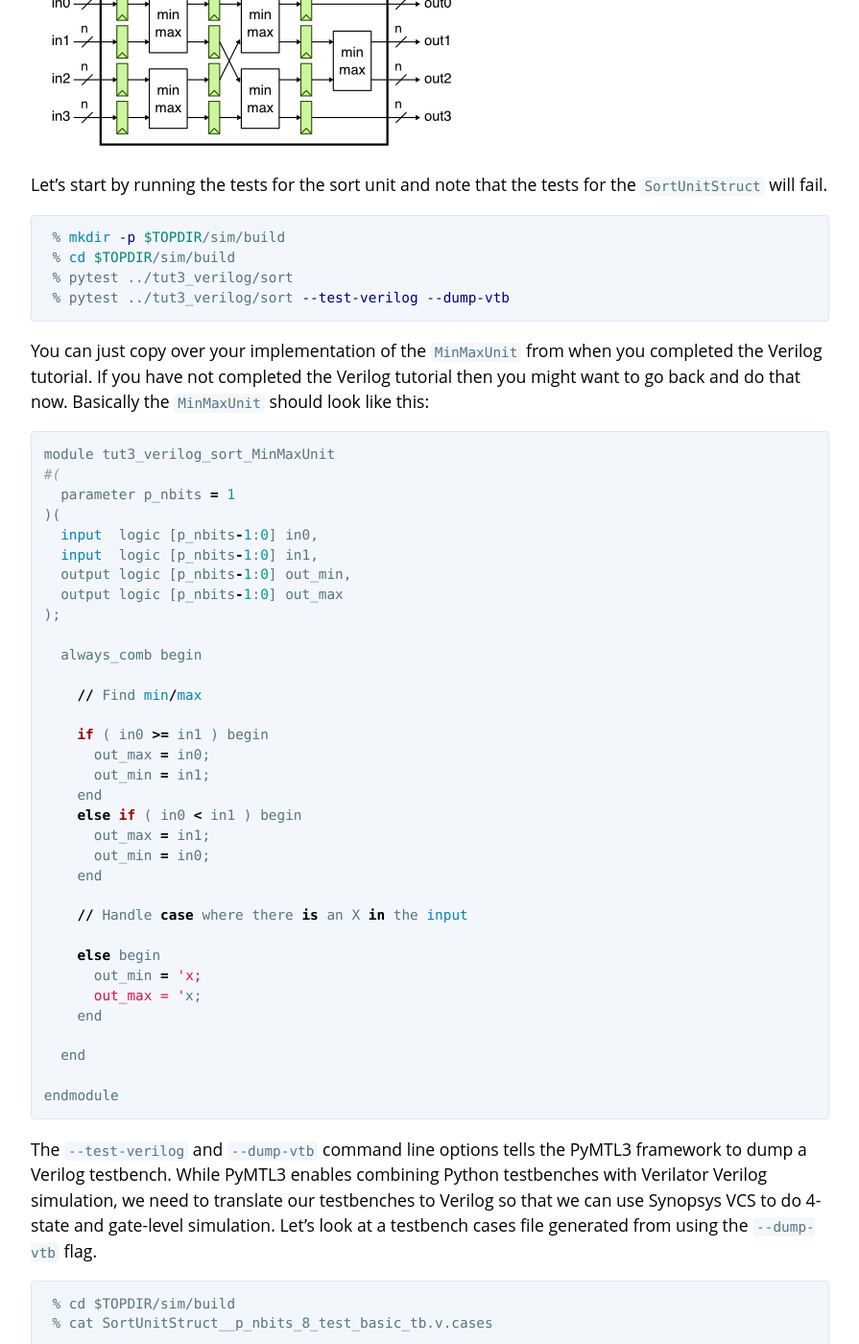
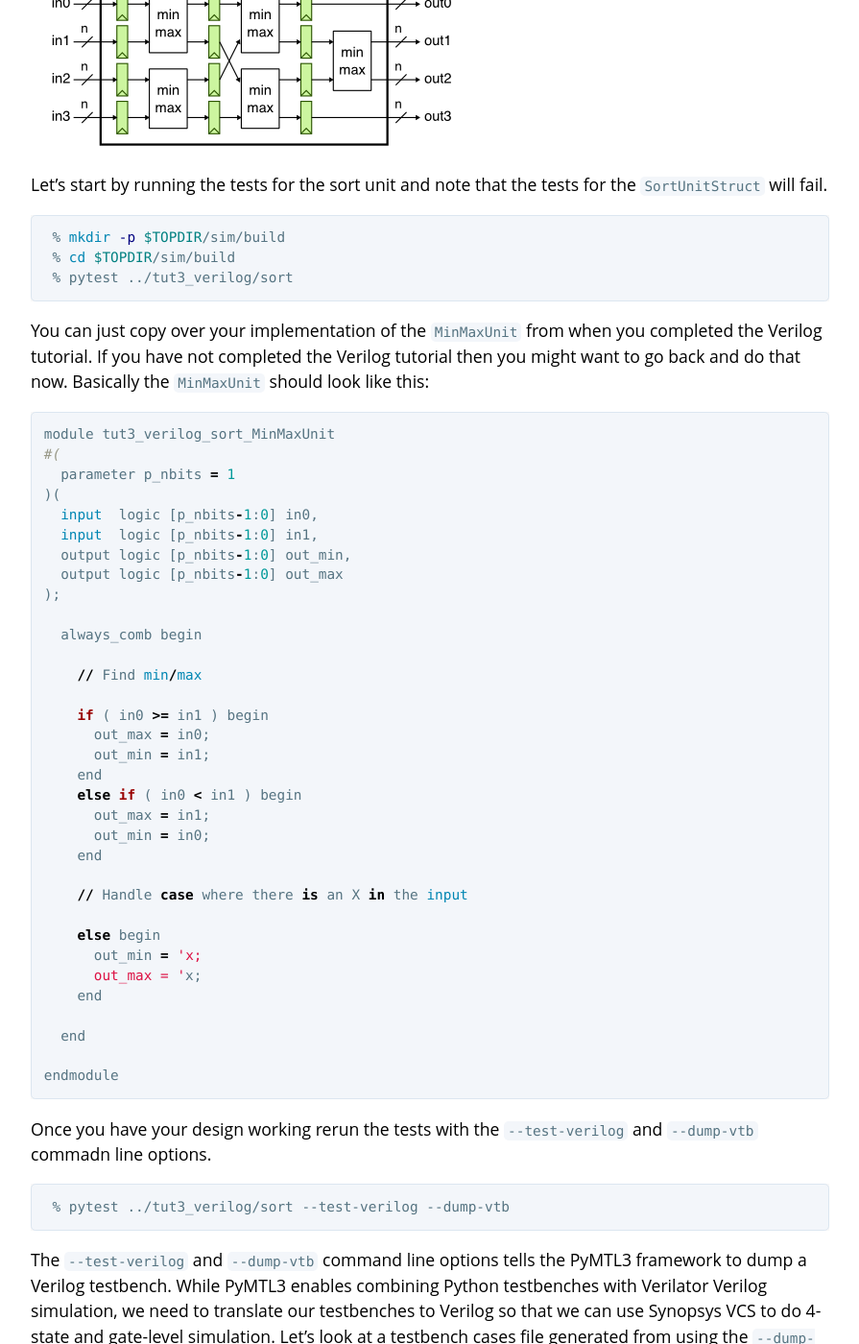
Before and after one commit to cornell-ece5745/ece5745-tut4-asic-flow, a Jekyll site: the page built from docs/index.md, in a window 1280 px wide and 1400 px high, scrolled down 13007 px. Shown: the whole window at 96% size, without its empty margins (192-1087 px from the left). Built offline with Jekyll 4.4.1, drawn with Linux system fonts in a browser that asks for light colours; our own code applies the rules of GitHub Pages for plain Markdown files.

Commit message:
staff update from: ece5745-tut4-asic-tools-0.0-1305-gcd54925 [ci skip]

````diff
--- a/docs/index.md
+++ b/docs/index.md
@@ -625,6 +624,13 @@ module tut3_verilog_sort_MinMaxUnit
   end
 
 endmodule
+```
+
+Once you have your design working rerun the tests with the
+`--test-verilog` and `--dump-vtb` commadn line options.
+
+```
+ % pytest ../tut3_verilog/sort --test-verilog --dump-vtb
 ```
 
 The `--test-verilog` and `--dump-vtb` command line options tells the
````
Also changed, not shown: other parts of docs/index.md (+0 -1 lines).
